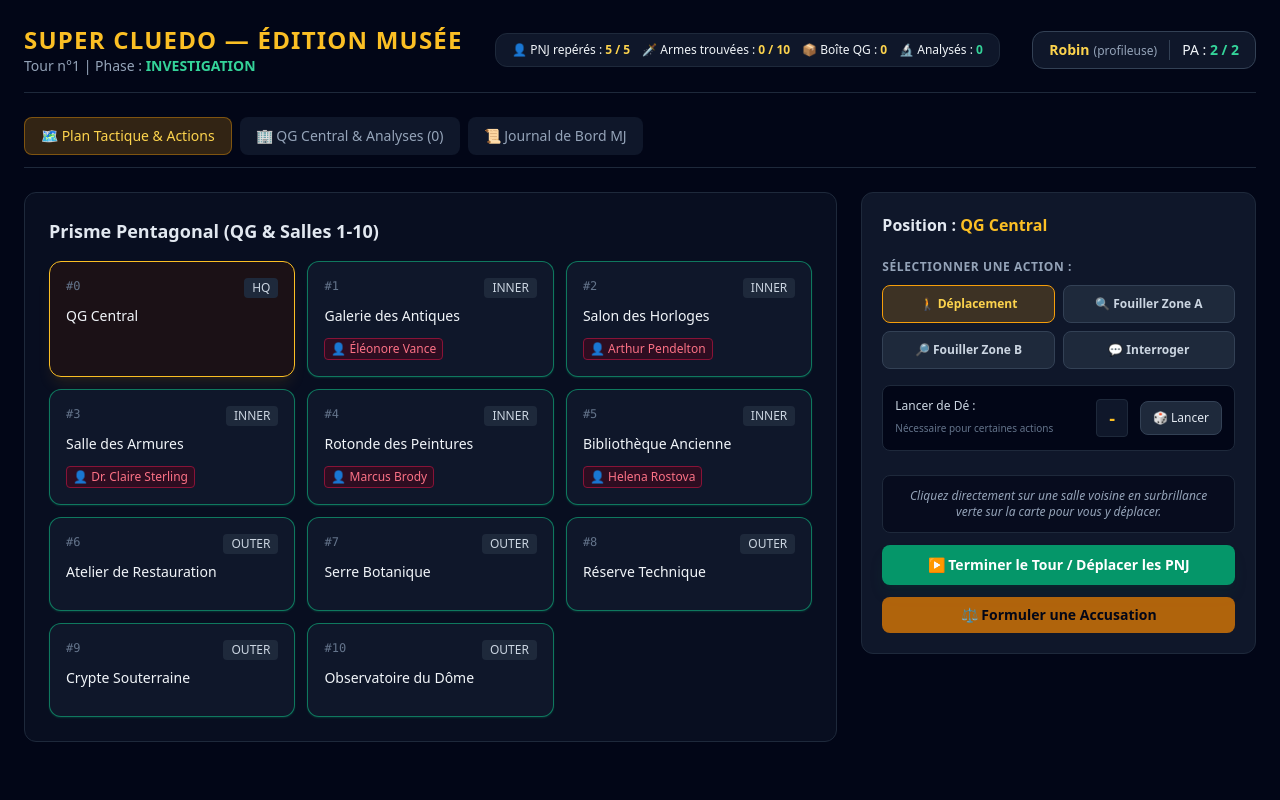
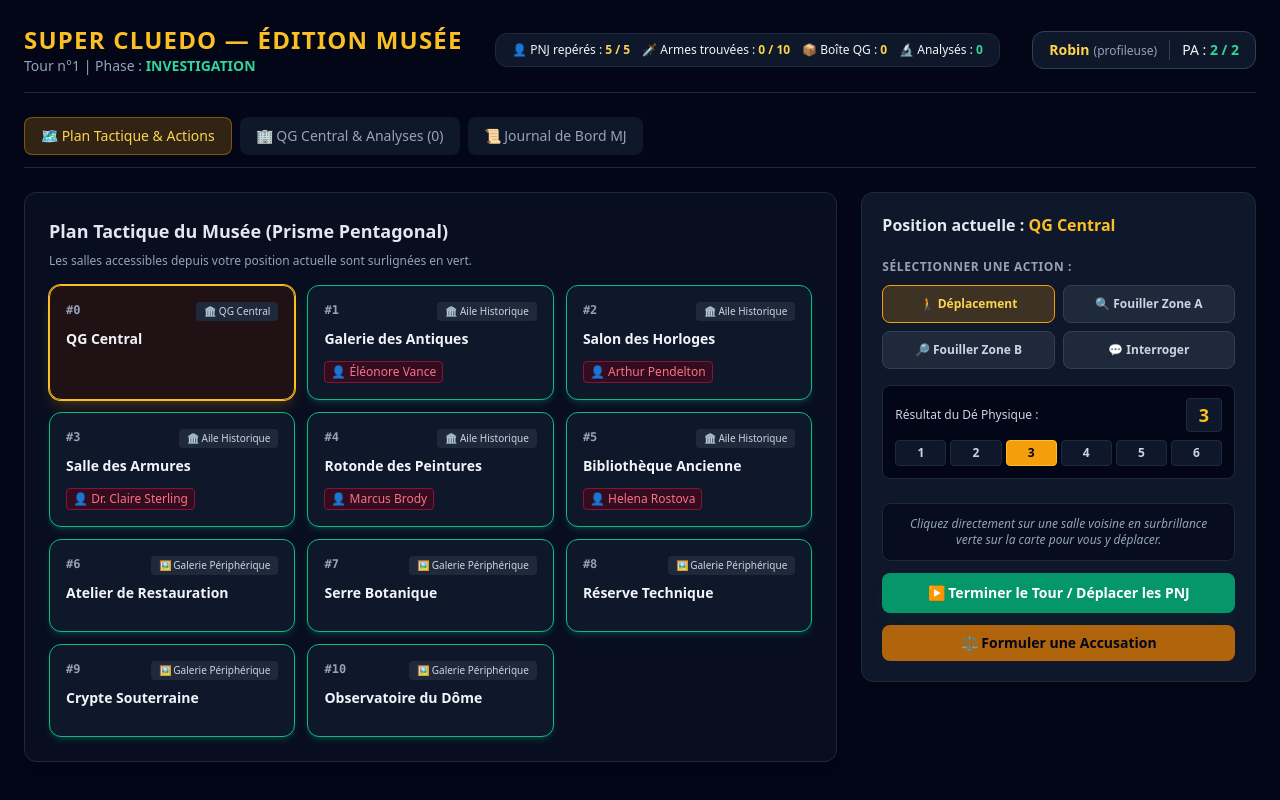
Before and after one commit to Legendumas/Musee-au-mas, a React (Vite) app: page / in a window 1280 px wide. Built offline with nearby package versions, Linux system fonts and the light colour scheme.

Commit message:
Update App.tsx

```diff
--- a/src/App.tsx
+++ b/src/App.tsx
@@ -11,9 +11,9 @@ export default function App() {
   const [selectedRoom, setSelectedRoom] = useState(1);
   const [interrogateFeedback, setInterrogateFeedback] = useState<string | null>(null);
 
-  // Nouveaux états restaurés pour le sélecteur d'action et le dé
+  // Gestion des actions et du dé physique
   const [selectedAction, setSelectedAction] = useState<'deplacer' | 'fouiller_a' | 'fouiller_b' | 'interroger'>('deplacer');
-  const [dieResult, setDieResult] = useState<number | null>(null);
+  const [dieResult, setDieResult] = useState<number | null>(3); // Valeur par défaut
 
   const refreshState = () => {
     setGameState({ ...engine.session });
@@ -22,6 +22,16 @@ export default function App() {
   const activePlayer = gameState.players[gameState.activePlayerId] || Object.values(gameState.players)[0];
   const currentRoomState = gameState.roomsState[activePlayer.currentRoomId];
   const roomConfig = MUSEUM_ROOMS.find(r => r.id === activePlayer.currentRoomId);
+
+  // Libellés élégants pour les ailes du musée
+  const getWingLabel = (ring: string) => {
+    switch (ring) {
+      case 'hq': return '🏛️ QG Central';
+      case 'inner': return '🏛️ Aile Historique';
+      case 'outer': return '🖼️ Galerie Périphérique';
+      default: return ring;
+    }
+  };
 
   // Compteurs globaux MJ
   const totalDiscoveredNpcs = Object.values(gameState.roomsState).reduce((acc: number, room: any) => acc + room.npcIds.length, 0);
@@ -88,8 +98,9 @@ export default function App() {
           <div className="grid grid-cols-1 lg:grid-cols-3 gap-6">
 
             {/* GRILLE DU PRISME PENTAGONAL (SALLES ACCESSIBLES FILTRÉES) */}
-            <div className="lg:col-span-2 bg-slate-900/50 border border-slate-800 rounded-xl p-6">
-              <h2 className="text-lg font-semibold mb-4 text-slate-200">Prisme Pentagonal (QG & Salles 1-10)</h2>
+            <div className="lg:col-span-2 bg-slate-900/50 border border-slate-800 rounded-xl p-6 shadow-xl">
+              <h2 className="text-lg font-semibold mb-2 text-slate-200">Plan Tactique du Musée (Prisme Pentagonal)</h2>
+              <p className="text-xs text-slate-400 mb-4">Les salles accessibles depuis votre position actuelle sont surlignées en vert.</p>
 
               <div className="grid grid-cols-2 md:grid-cols-3 gap-3">
                 {MUSEUM_ROOMS.map((room) => {
@@ -112,32 +123,32 @@ export default function App() {
                       }}
                       className={`p-4 rounded-xl border transition-all ${
                         isPlayerHere
-                          ? 'border-amber-400 bg-amber-950/30 shadow-lg shadow-amber-500/10'
+                          ? 'border-amber-400 bg-amber-950/40 shadow-lg shadow-amber-500/20 ring-1 ring-amber-400'
                           : isAccessible && selectedAction === 'deplacer'
-                            ? 'border-emerald-500/60 bg-slate-900 hover:border-emerald-400 cursor-pointer shadow-sm shadow-emerald-500/20'
-                            : 'border-slate-800 bg-slate-950 opacity-60'
+                            ? 'border-emerald-500 bg-slate-900 hover:border-emerald-400 cursor-pointer shadow-md shadow-emerald-500/20'
+                            : 'border-slate-800 bg-slate-950/80 opacity-60'
                       }`}
                     >
                       <div className="flex justify-between items-start mb-2">
-                        <span className="text-xs font-mono text-slate-500">#{room.id}</span>
-                        <span className="text-xs px-2 py-0.5 rounded bg-slate-800 text-slate-300">
-                          {room.ring.toUpperCase()}
+                        <span className="text-xs font-mono text-slate-400 font-bold">#{room.id}</span>
+                        <span className="text-[10px] px-2 py-0.5 rounded bg-slate-800 text-slate-300 font-medium">
+                          {getWingLabel(room.ring)}
                         </span>
                       </div>
-                      <h3 className="font-medium text-sm text-slate-100 mb-1">{room.name}</h3>
+                      <h3 className="font-semibold text-sm text-slate-100 mb-1">{room.name}</h3>
                       <p className="text-[11px] text-slate-400 mb-2 line-clamp-1">{room.description}</p>
 
                       {roomState?.npcIds && roomState.npcIds.length > 0 && (
                         <div className="mt-2 text-xs text-rose-400 flex flex-wrap gap-1">
                           {roomState.npcIds.map((npcId: string) => {
                             const s = SUSPECTS.find(item => item.id === npcId);
-                            return <span key={npcId} className="bg-rose-950/50 px-1.5 py-0.5 rounded border border-rose-900">👤 {s?.name}</span>;
+                            return <span key={npcId} className="bg-rose-950/60 px-1.5 py-0.5 rounded border border-rose-900 font-medium">👤 {s?.name}</span>;
                           })}
                         </div>
                       )}
 
                       {roomState?.searchedZones.length > 0 && (
-                        <div className="mt-2 text-[10px] text-slate-400">
+                        <div className="mt-2 text-[10px] text-slate-400 font-mono">
                           Zones fouillées : {roomState.searchedZones.join(', ')}
                         </div>
                       )}
@@ -147,11 +158,11 @@ export default function App() {
               </div>
             </div>
 
-            {/* PANNEAU LATÉRAL : SÉLECTEUR D'ACTIONS & DÉ */}
+            {/* PANNEAU LATÉRAL : SÉLECTEUR D'ACTIONS & DÉ PHYSIQUE */}
             <div className="space-y-6">
               <div className="bg-slate-900 border border-slate-800 rounded-xl p-5 space-y-4">
                 <h2 className="text-md font-semibold text-slate-200">
-                  Position : <span className="text-amber-400">{roomConfig?.name}</span>
+                  Position actuelle : <span className="text-amber-400">{roomConfig?.name}</span>
                 </h2>
 
                 {/* Sélecteur d'actions explicite */}
@@ -185,25 +196,24 @@ export default function App() {
                   </div>
                 </div>
 
-                {/* Gestion du Lancer de Dé */}
-                <div className="bg-slate-950 p-3 rounded-lg border border-slate-800 flex justify-between items-center">
-                  <div>
-                    <span className="text-xs text-slate-300 block">Lancer de Dé :</span>
-                    <span className="text-[10px] text-slate-500">Nécessaire pour certaines actions</span>
-                  </div>
-                  <div className="flex items-center gap-3">
-                    <span className="text-amber-400 font-bold text-lg bg-slate-900 px-3 py-1 rounded border border-slate-800">
+                {/* Saisir le résultat du Dé Physique */}
+                <div className="bg-slate-950 p-3 rounded-lg border border-slate-800 space-y-2">
+                  <div className="flex justify-between items-center">
+                    <span className="text-xs text-slate-300 font-medium">Résultat du Dé Physique :</span>
+                    <span className="text-amber-400 font-bold text-lg bg-slate-900 px-3 py-0.5 rounded border border-slate-800">
                       {dieResult !== null ? dieResult : '-'}
                     </span>
-                    <button
-                      onClick={() => {
-                        const roll = Math.floor(Math.random() * 6) + 1;
-                        setDieResult(roll);
-                      }}
-                      className="bg-slate-800 hover:bg-slate-700 text-xs px-3 py-2 rounded-lg border border-slate-700 text-slate-200 transition font-medium"
-                    >
-                      🎲 Lancer
-                    </button>
+                  </div>
+                  <div className="flex gap-1 justify-between">
+                    {[1, 2, 3, 4, 5, 6].map((num) => (
+                      <button
+                        key={num}
+                        onClick={() => setDieResult(num)}
+                        className={`flex-1 py-1 rounded text-xs font-bold border transition ${dieResult === num ? 'bg-amber-500 border-amber-400 text-slate-950 shadow-sm' : 'bg-slate-900 border-slate-800 text-slate-300 hover:bg-slate-800'}`}
+                      >
+                        {num}
+                      </button>
+                    ))}
                   </div>
                 </div>
 
@@ -218,7 +228,7 @@ export default function App() {
                         }
                         refreshState();
                       }}
-                      className="w-full bg-amber-600 hover:bg-amber-500 text-slate-950 font-semibold py-2.5 rounded-lg text-sm transition"
+                      className="w-full bg-amber-600 hover:bg-amber-500 text-slate-950 font-semibold py-2.5 rounded-lg text-sm transition shadow"
                     >
                       Exécuter la Fouille Zone A (1 PA)
                     </button>
@@ -230,7 +240,7 @@ export default function App() {
                         engine.searchRoomZone(activePlayer.id, 'B');
                         refreshState();
                       }}
-                      className="w-full bg-amber-600 hover:bg-amber-500 text-slate-950 font-semibold py-2.5 rounded-lg text-sm transition"
+                      className="w-full bg-amber-600 hover:bg-amber-500 text-slate-950 font-semibold py-2.5 rounded-lg text-sm transition shadow"
                     >
                       Exécuter la Fouille Zone B (1 PA)
                     </button>
@@ -249,7 +259,7 @@ export default function App() {
                               setInterrogateFeedback(`${npc?.name} : ${res.testimonial}`);
                               refreshState();
                             }}
-                            className="w-full bg-rose-950/50 hover:bg-rose-950 border border-rose-900 text-xs py-2 px-3 rounded-lg text-rose-200 transition text-left"
+                            className="w-full bg-rose-950/50 hover:bg-rose-950 border border-rose-900 text-xs py-2 px-3 rounded-lg text-rose-200 transition text-left font-medium"
                           >
                             💬 Interroger {npc?.name} (1 PA)
                           </button>
@@ -277,7 +287,7 @@ export default function App() {
                         engine.analyzeItem(currentRoomState.weaponId!);
                         refreshState();
                       }}
-                      className="w-full bg-indigo-900/60 hover:bg-indigo-900 text-sm font-medium py-2 px-3 rounded-lg border border-indigo-700 transition text-left"
+                      className="w-full bg-indigo-900/60 hover:bg-indigo-900 text-xs font-semibold py-2 px-3 rounded-lg border border-indigo-700 transition text-left text-indigo-200"
                     >
                       🔬 Analyser l'arme sur place (Technicien)
                     </button>
```
